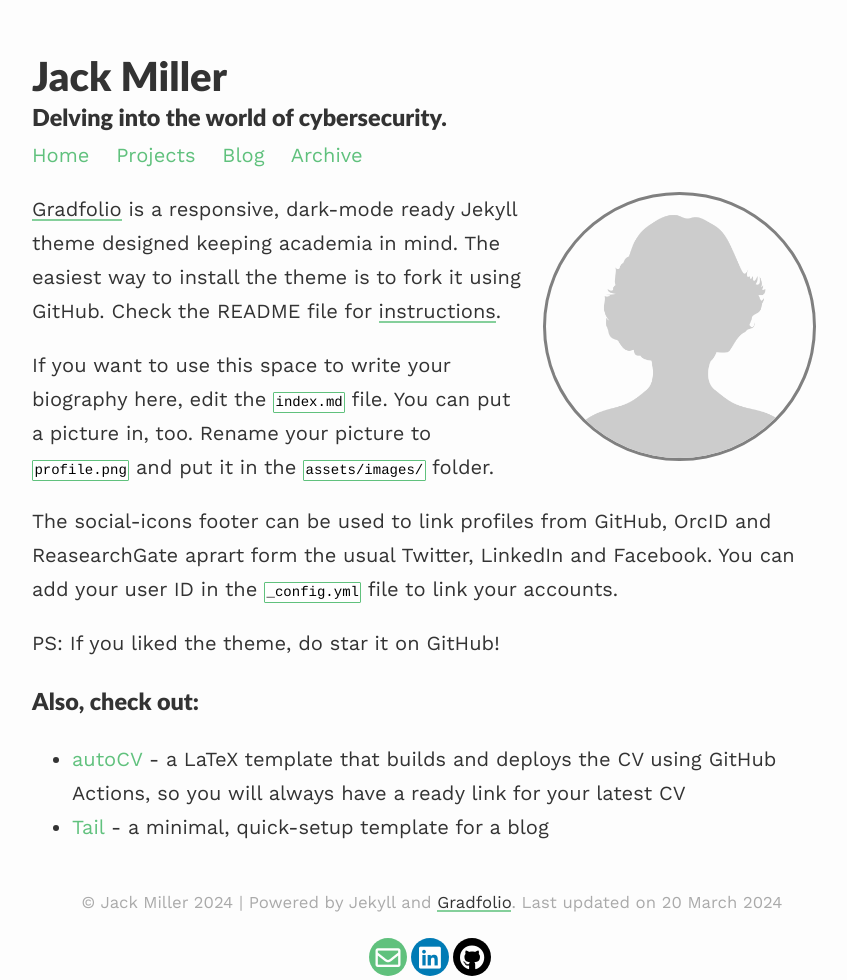
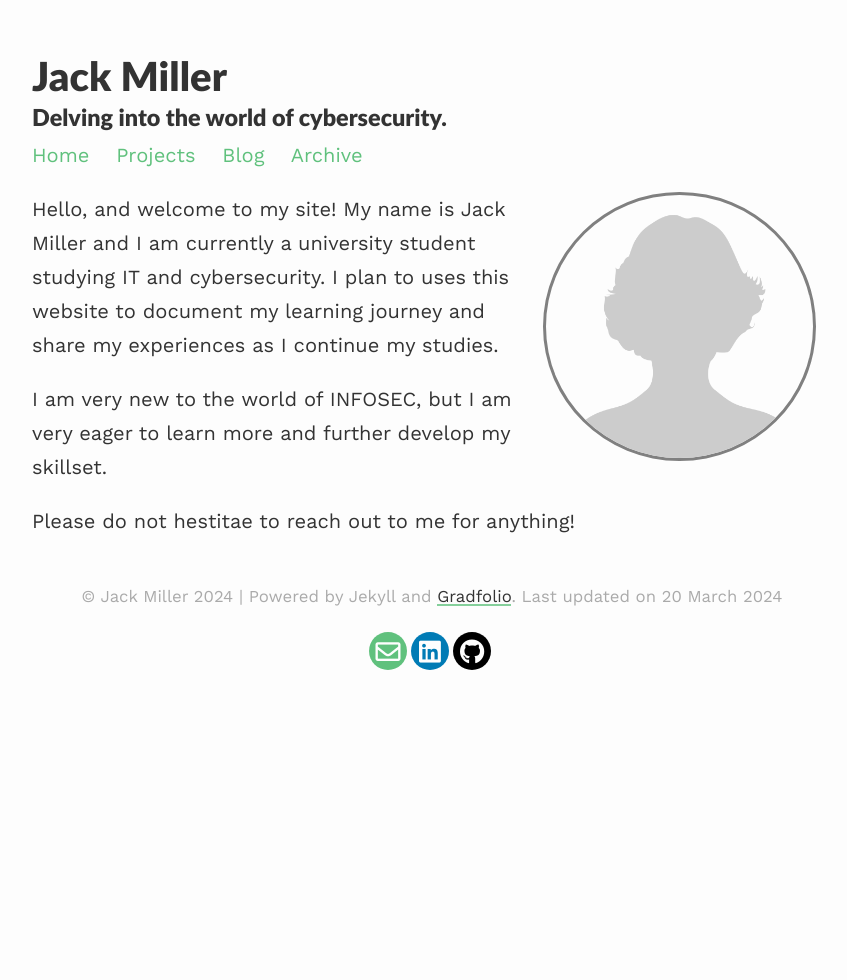
Before and after one commit to jackdmiller/jackdmiller.github.io, a Jekyll site: the page built from index.md, in a window 1280 px wide. Shown: the whole page, without its empty margins (208-1055 px from the left). Built offline with Jekyll 4.4.1, drawn with Linux system fonts in a browser that asks for light colours; nearby versions of some CDN libraries.

Commit message:
Update index.md

```diff
--- a/index.md
+++ b/index.md
@@ -7,15 +7,8 @@ profile:
 published: true
 ---
 
-[Gradfolio](https://github.com/jitinnair1/gradfolio){:target="_blank"} is a responsive, dark-mode ready Jekyll theme designed keeping academia in mind. The easiest way to install the theme is to fork it using GitHub. Check the README file for [instructions](https://github.com/jitinnair1/gradfolio#installation){:target="_blank"}.
+Hello, and welcome to my site! My name is Jack Miller and I am currently a university student studying IT and cybersecurity. I plan to uses this website to document my learning journey and share my experiences as I continue my studies.
 
-If you want to use this space to write your biography here, edit the `index.md` file. You can put a picture in, too. Rename your picture to `profile.png` and put it in the `assets/images/` folder.
+I am very new to the world of INFOSEC, but I am very eager to learn more and further develop my skillset.
 
-The social-icons footer can be used to link profiles from GitHub, OrcID and ReasearchGate aprart form the usual Twitter, LinkedIn and Facebook. You can add your user ID in the `_config.yml` file to link your accounts.
-
-PS: If you liked the theme, do star it on GitHub!
-
-### Also, check out:
-
-- [autoCV](https://github.com/jitinnair1/autocv) - a LaTeX template that builds and deploys the CV using GitHub Actions, so you will always have a ready link for your latest CV
-- [Tail](https://github.com/jitinnair1/tail) - a minimal, quick-setup template for a blog
+Please do not hestitae to reach out to me for anything!
```
